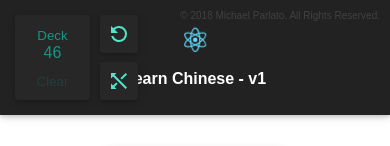
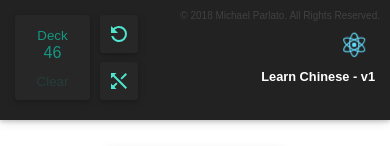
Before and after one commit to mvincent7891/chinese, a React (Create React App) app: page / in a window 390 px wide. Shown: the top 146 px of the page. Built offline with nearby package versions, Linux system fonts and the light colour scheme; no server answers.

Commit message:
fix header on mobile

```diff
--- a/src/App.css
+++ b/src/App.css
@@ -50,6 +50,17 @@
   .vert-container {
     flex-direction: column;
   }
+
+  .App-title {
+    font-size: 0.8em;
+  }
+
+  .App-header {
+    padding-top: 30px;
+    display: flex;
+    flex-direction: column;
+    align-items: flex-end;
+  }
 }
 
 .copyright {
```
